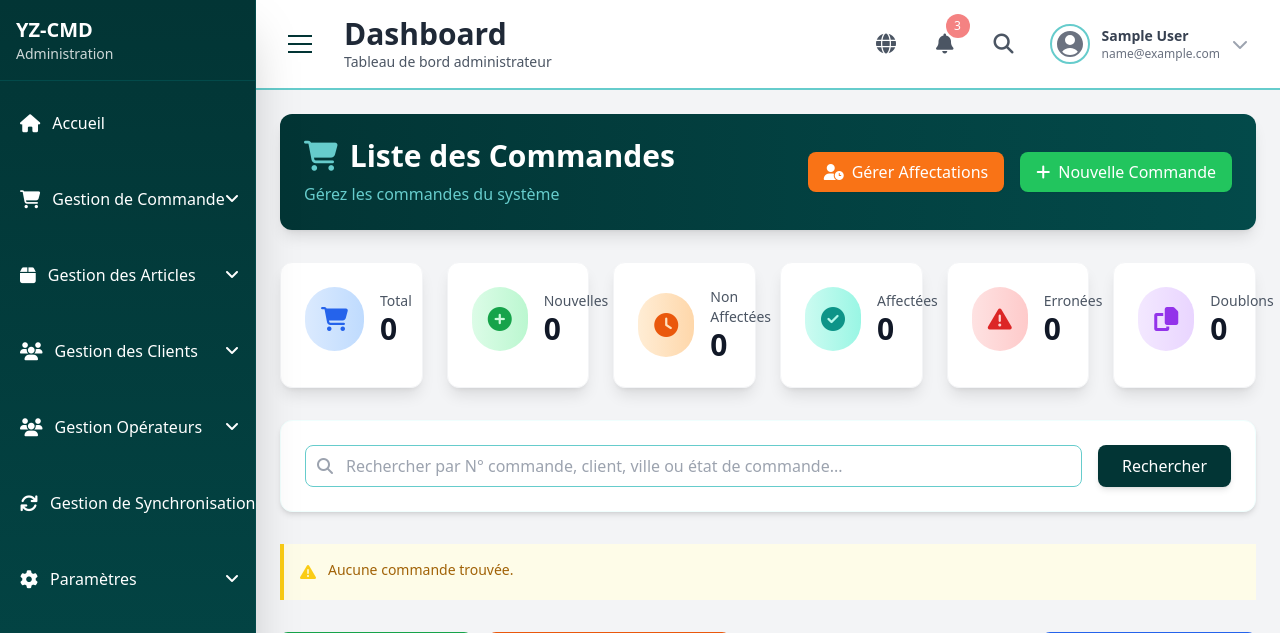
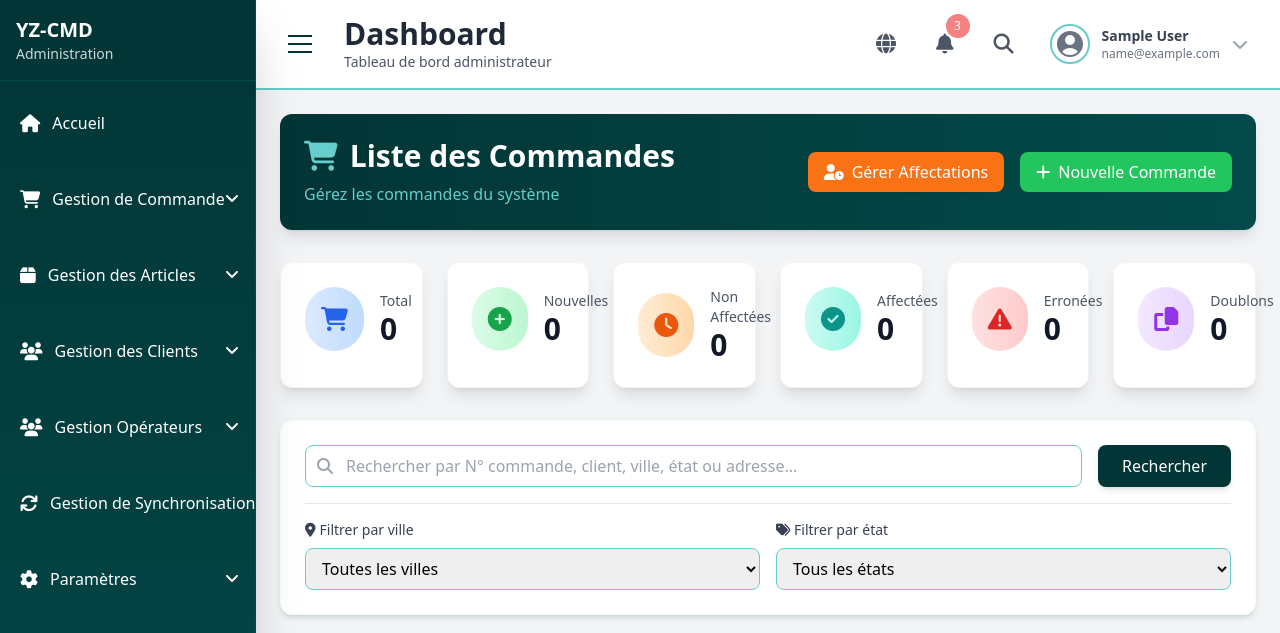
Before and after one commit to mpigajesse/YZ-CMD, a Django app: page /commande/ in a window 1280 px wide. Shown: the top 633 px of the page. Run offline with Django 5.2, Linux system fonts and the light colour scheme; the visitor is signed in with stand-in values (Sample User, id 1); data comes from the database, SQL or seed files in the repository; data that the repository does not hold is empty; some libraries are stand-ins or nearby versions.

Commit message:
✅ Recherche par ville (texte libre OU filtre select) ✅ Recherche par état (texte libre OU filtre select) ✅ Combinaison de filtres multiples ✅ Navigation fluide avec préservation des filtres ✅ Expérience utilisateur optimale Les utilisateurs peuvent maintenant facilement : 🔍 Taper "Rabat" pour voir toutes les commandes de Rabat 🏷️ Sélectionner "Confirmée" dans le filtre pour voir que les commandes confirmées 🔄 Combiner recherche textuelle et filtres pour des résultats précis 📄 Naviguer entre les pages sans perdre leurs filtres La recherche est maintenant complète, rapide et intuitive ! 🚀
✅ Recherche par ville (texte libre OU filtre select)
✅ Recherche par état (texte libre OU filtre select)
✅ Combinaison de filtres multiples
✅ Navigation fluide avec préservation des filtres
✅ Expérience utilisateur optimale
Les utilisateurs peuvent maintenant facilement :
🔍 Taper "Rabat" pour voir toutes les commandes de Rabat
🏷️ Sélectionner "Confirmée" dans le filtre pour voir que les commandes confirmées
🔄 Combiner recherche textuelle et filtres pour des résultats précis
📄 Naviguer entre les pages sans perdre leurs filtres
La recherche est maintenant complète, rapide et intuitive ! 🚀

```diff
--- a/commande/views.py
+++ b/commande/views.py
@@ -21,9 +21,12 @@ from datetime import timedelta
 
 @login_required
 def liste_commandes(request):
-    commandes = Commande.objects.all()
+    commandes = Commande.objects.select_related('client', 'ville').prefetch_related('etats__enum_etat')
     search_query = request.GET.get('search', '')
-
+    ville_filter = request.GET.get('ville_filter', '')
+    etat_filter = request.GET.get('etat_filter', '')
+
+    # Recherche par texte général
     if search_query:
         commandes = commandes.filter(
             Q(num_cmd__icontains=search_query) |
@@ -31,8 +34,26 @@ def liste_commandes(request):
             Q(client__nom__icontains=search_query) |
             Q(client__prenom__icontains=search_query) |
             Q(client__numero_tel__icontains=search_query) |
-            Q(produit_init__icontains=search_query)
-        )
+            Q(produit_init__icontains=search_query) |
+            # Recherche par ville
+            Q(ville__nom__icontains=search_query) |
+            Q(ville_init__icontains=search_query) |
+            # Recherche par état de commande
+            Q(etats__enum_etat__libelle__icontains=search_query) |
+            # Recherche par adresse
+            Q(adresse__icontains=search_query)
+        ).distinct()
+
+    # Filtre par ville spécifique
+    if ville_filter:
+        commandes = commandes.filter(ville_id=ville_filter)
+
+    # Filtre par état spécifique
+    if etat_filter:
+        commandes = commandes.filter(
+            etats__enum_etat_id=etat_filter,
+            etats__date_fin__isnull=True  # État actuel
+        ).distinct()
 
     # Triez par ID YZ croissant (1, 2, 3, ...)
     commandes = commandes.order_by('id_yz')
@@ -72,9 +93,18 @@ def liste_commandes(request):
     # Récupérer les opérateurs actifs pour l'affectation
     operateurs = Operateur.objects.filter(actif=True)
 
+    # Récupérer les listes pour les filtres
+    from parametre.models import Ville
+    villes = Ville.objects.all().order_by('nom')
+    etats = EnumEtatCmd.objects.all().order_by('ordre', 'libelle')
+
     context = {
         'page_obj': page_obj,
         'search_query': search_query,
+        'ville_filter': ville_filter,
+        'etat_filter': etat_filter,
+        'villes': villes,
+        'etats': etats,
         'total_commandes': Commande.objects.count(),
         'commandes_non_affectees': commandes_non_affectees,
         'commandes_affectees': commandes_affectees,
--- a/templates/commande/liste.html
+++ b/templates/commande/liste.html
@@ -139,13 +139,15 @@
 
     <!-- Barre de recherche et filtres -->
     <div class="bg-white rounded-xl shadow-md border p-6 mb-8" style="border-color: var(--admin-light-accent);">
-        <form method="get" class="flex flex-col md:flex-row gap-4">
+        <form method="get" class="space-y-4">
+            <!-- Recherche générale -->
+            <div class="flex flex-col md:flex-row gap-4">
                 <div class="flex-grow">
                     <div class="relative">
                         <input type="text" name="search" value="{{ search_query|default:'' }}"
                                class="w-full pl-10 pr-4 py-2 rounded-lg border focus:ring-2 focus:ring-offset-2 transition-all"
                                style="border-color: var(--admin-accent-color); focus:ring-color: var(--admin-color);"
-                           placeholder="Rechercher par N° commande, client, ville ou état de commande...">
+                               placeholder="Rechercher par N° commande, client, ville, état ou adresse...">
                         <i class="fas fa-search absolute left-3 top-1/2 transform -translate-y-1/2 text-gray-400"></i>
                     </div>
                 </div>
@@ -153,11 +155,44 @@
                         style="background-color: var(--admin-color);">
                     Rechercher
                 </button>
-            {% if search_query %}
+                {% if search_query or ville_filter or etat_filter %}
                 <a href="{% url 'commande:liste' %}" class="px-6 py-2 rounded-lg bg-gray-500 text-white font-medium transition-all shadow-md hover:shadow-lg transform hover:scale-105">
                     Réinitialiser
                 </a>
                 {% endif %}
+            </div>
+
+            <!-- Filtres spécifiques -->
+            <div class="grid grid-cols-1 md:grid-cols-2 gap-4 pt-4 border-t border-gray-200">
+                <div>
+                    <label class="block text-sm font-medium text-gray-700 mb-2">
+                        <i class="fas fa-map-marker-alt mr-1"></i>Filtrer par ville
+                    </label>
+                    <select name="ville_filter" class="w-full px-3 py-2 rounded-lg border focus:ring-2 focus:ring-offset-2 transition-all"
+                            style="border-color: var(--admin-accent-color); focus:ring-color: var(--admin-color);">
+                        <option value="">Toutes les villes</option>
+                        {% for ville in villes %}
+                        <option value="{{ ville.id }}" {% if ville_filter == ville.id|stringformat:"s" %}selected{% endif %}>
+                            {{ ville.nom }}
+                        </option>
+                        {% endfor %}
+                    </select>
+                </div>
+                <div>
+                    <label class="block text-sm font-medium text-gray-700 mb-2">
+                        <i class="fas fa-tags mr-1"></i>Filtrer par état
+                    </label>
+                    <select name="etat_filter" class="w-full px-3 py-2 rounded-lg border focus:ring-2 focus:ring-offset-2 transition-all"
+                            style="border-color: var(--admin-accent-color); focus:ring-color: var(--admin-color);">
+                        <option value="">Tous les états</option>
+                        {% for etat in etats %}
+                        <option value="{{ etat.id }}" {% if etat_filter == etat.id|stringformat:"s" %}selected{% endif %}>
+                            {{ etat.libelle }}
+                        </option>
+                        {% endfor %}
+                    </select>
+                </div>
+            </div>
         </form>
     </div>
 
@@ -297,12 +332,12 @@
             <ul class="flex items-center -space-x-px">
             {% if page_obj.has_previous %}
                     <li>
-                        <a href="?page=1{% if search_query %}&search={{ search_query }}{% endif %}" class="px-3 py-2 leading-tight bg-white border rounded-l-lg hover:bg-gray-100" style="color: var(--admin-color); border-color: var(--admin-light-accent); hover:text-gray-700;">
+                        <a href="?page=1{% if search_query %}&search={{ search_query }}{% endif %}{% if ville_filter %}&ville_filter={{ ville_filter }}{% endif %}{% if etat_filter %}&etat_filter={{ etat_filter }}{% endif %}" class="px-3 py-2 leading-tight bg-white border rounded-l-lg hover:bg-gray-100" style="color: var(--admin-color); border-color: var(--admin-light-accent); hover:text-gray-700;">
                             <i class="fas fa-angle-double-left"></i>
                         </a>
                     </li>
                     <li>
-                        <a href="?page={{ page_obj.previous_page_number }}{% if search_query %}&search={{ search_query }}{% endif %}" class="px-3 py-2 leading-tight bg-white border hover:bg-gray-100" style="color: var(--admin-color); border-color: var(--admin-light-accent); hover:text-gray-700;">
+                        <a href="?page={{ page_obj.previous_page_number }}{% if search_query %}&search={{ search_query }}{% endif %}{% if ville_filter %}&ville_filter={{ ville_filter }}{% endif %}{% if etat_filter %}&etat_filter={{ etat_filter }}{% endif %}" class="px-3 py-2 leading-tight bg-white border hover:bg-gray-100" style="color: var(--admin-color); border-color: var(--admin-light-accent); hover:text-gray-700;">
                             <i class="fas fa-angle-left"></i>
                         </a>
                     </li>
@@ -315,19 +350,19 @@
                         </li>
                 {% elif num > page_obj.number|add:'-3' and num < page_obj.number|add:'3' %}
                         <li>
-                            <a href="?page={{ num }}{% if search_query %}&search={{ search_query }}{% endif %}" class="px-3 py-2 leading-tight bg-white border hover:bg-gray-100" style="color: var(--admin-color); border-color: var(--admin-light-accent); hover:text-gray-700;">{{ num }}</a>
+                            <a href="?page={{ num }}{% if search_query %}&search={{ search_query }}{% endif %}{% if ville_filter %}&ville_filter={{ ville_filter }}{% endif %}{% if etat_filter %}&etat_filter={{ etat_filter }}{% endif %}" class="px-3 py-2 leading-tight bg-white border hover:bg-gray-100" style="color: var(--admin-color); border-color: var(--admin-light-accent); hover:text-gray-700;">{{ num }}</a>
                         </li>
                 {% endif %}
             {% endfor %}
 
             {% if page_obj.has_next %}
                     <li>
-                        <a href="?page={{ page_obj.next_page_number }}{% if search_query %}&search={{ search_query }}{% endif %}" class="px-3 py-2 leading-tight bg-white border hover:bg-gray-100" style="color: var(--admin-color); border-color: var(--admin-light-accent); hover:text-gray-700;">
+                        <a href="?page={{ page_obj.next_page_number }}{% if search_query %}&search={{ search_query }}{% endif %}{% if ville_filter %}&ville_filter={{ ville_filter }}{% endif %}{% if etat_filter %}&etat_filter={{ etat_filter }}{% endif %}" class="px-3 py-2 leading-tight bg-white border hover:bg-gray-100" style="color: var(--admin-color); border-color: var(--admin-light-accent); hover:text-gray-700;">
                             <i class="fas fa-angle-right"></i>
                         </a>
                     </li>
                     <li>
-                        <a href="?page={{ page_obj.paginator.num_pages }}{% if search_query %}&search={{ search_query }}{% endif %}" class="px-3 py-2 leading-tight bg-white border rounded-r-lg hover:bg-gray-100" style="color: var(--admin-color); border-color: var(--admin-light-accent); hover:text-gray-700;">
+                        <a href="?page={{ page_obj.paginator.num_pages }}{% if search_query %}&search={{ search_query }}{% endif %}{% if ville_filter %}&ville_filter={{ ville_filter }}{% endif %}{% if etat_filter %}&etat_filter={{ etat_filter }}{% endif %}" class="px-3 py-2 leading-tight bg-white border rounded-r-lg hover:bg-gray-100" style="color: var(--admin-color); border-color: var(--admin-light-accent); hover:text-gray-700;">
                             <i class="fas fa-angle-double-right"></i>
                         </a>
                     </li>
@@ -485,6 +520,22 @@
                 cartModal.classList.add('hidden');
             }
         });
+
+        // Auto-soumission du formulaire quand les filtres changent
+        const villeFilter = document.querySelector('select[name="ville_filter"]');
+        const etatFilter = document.querySelector('select[name="etat_filter"]');
+
+        if (villeFilter) {
+            villeFilter.addEventListener('change', function() {
+                this.closest('form').submit();
+            });
+        }
+
+        if (etatFilter) {
+            etatFilter.addEventListener('change', function() {
+                this.closest('form').submit();
+            });
+        }
     });
 
     function getCookie(name) {
```
Lines whose indentation alone changed are shown as unchanged.
